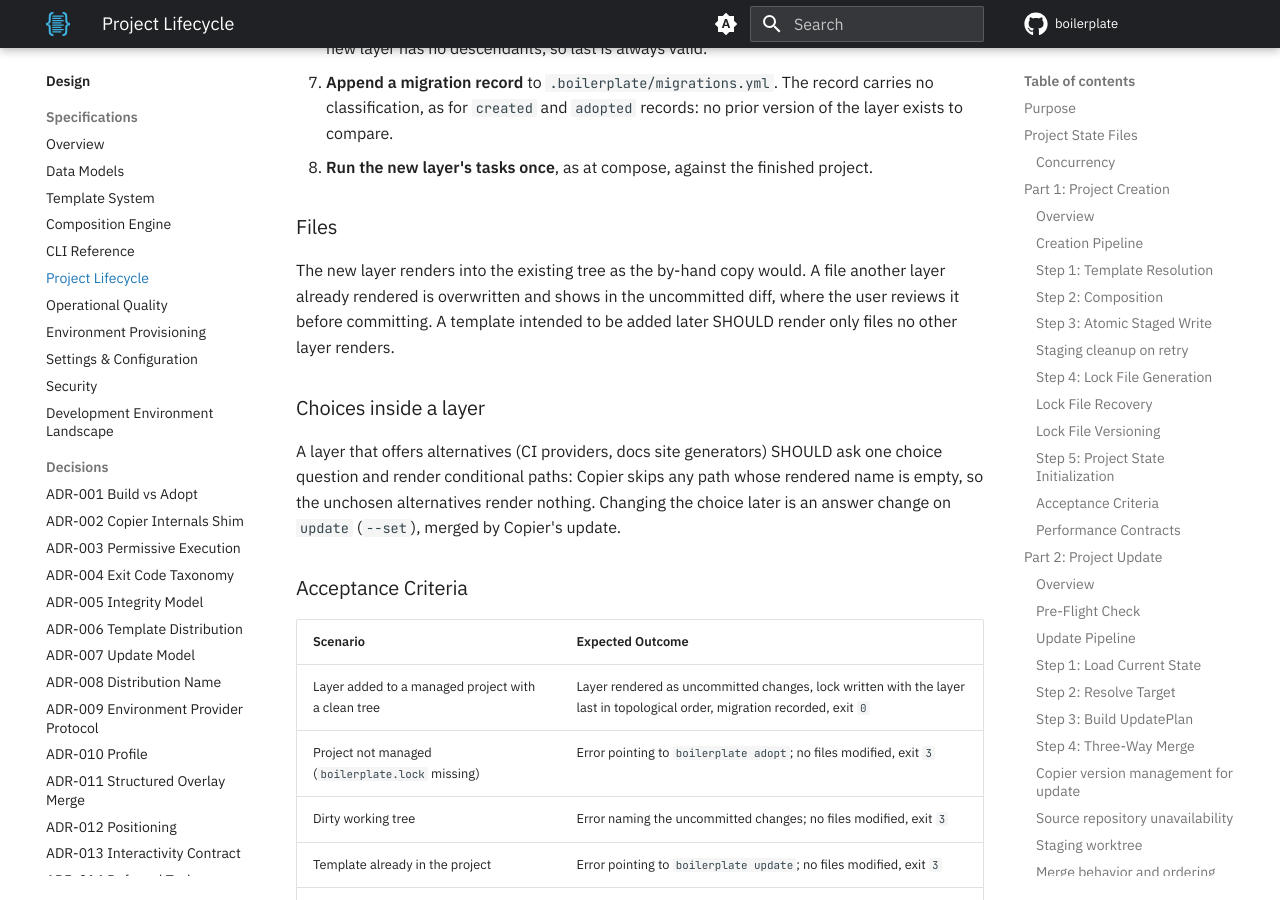
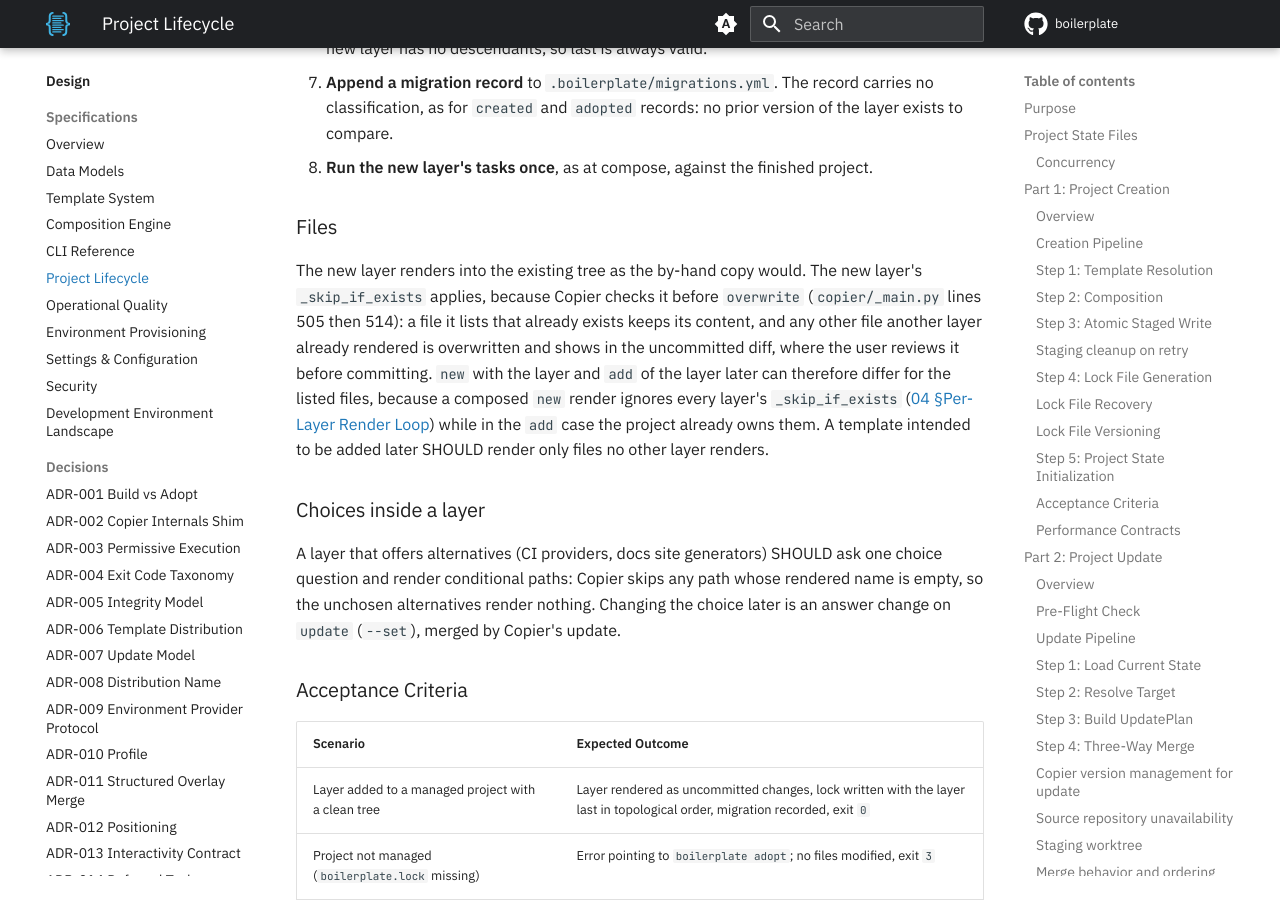
Before and after one commit to TheRealBillSiegler/boilerplate, an MkDocs documentation site: the page built from docs/design/06-project-lifecycle.md, in a window 1280 px wide and 900 px high, scrolled down 18005 px. Built offline with MkDocs 1.6.1 and Material for MkDocs 9.7.7, drawn with Linux system fonts in a browser that asks for light colours; comment, search, counter and statistics services are not loaded; the version menu is left out.

Commit message:
docs(design): apply the new layer's skip_if_exists when adding a layer
Copier checks skip_if_exists before overwrite, so a by-hand copy keeps an existing file the new layer lists as project-owned. add follows the by-hand copy, and new and add can differ for those files because the project already owns them.

Co-Authored-By: Claude Sonnet 5.5 <noreply@anthropic.com>

```diff
--- a/docs/design/06-project-lifecycle.md
+++ b/docs/design/06-project-lifecycle.md
@@ -414,7 +414,7 @@ The preconditions are the ones in [05-cli-reference.md §add](05-cli-reference.m
 
 ### Files
 
-The new layer renders into the existing tree as the by-hand copy would. A file another layer already rendered is overwritten and shows in the uncommitted diff, where the user reviews it before committing. A template intended to be added later SHOULD render only files no other layer renders.
+The new layer renders into the existing tree as the by-hand copy would. The new layer's `_skip_if_exists` applies, because Copier checks it before `overwrite` (`copier/_main.py` lines 505 then 514): a file it lists that already exists keeps its content, and any other file another layer already rendered is overwritten and shows in the uncommitted diff, where the user reviews it before committing. `new` with the layer and `add` of the layer later can therefore differ for the listed files, because a composed `new` render ignores every layer's `_skip_if_exists` ([04 §Per-Layer Render Loop](04-composition-engine.md#per-layer-render-loop)) while in the `add` case the project already owns them. A template intended to be added later SHOULD render only files no other layer renders.
 
 ### Choices inside a layer
 
```
